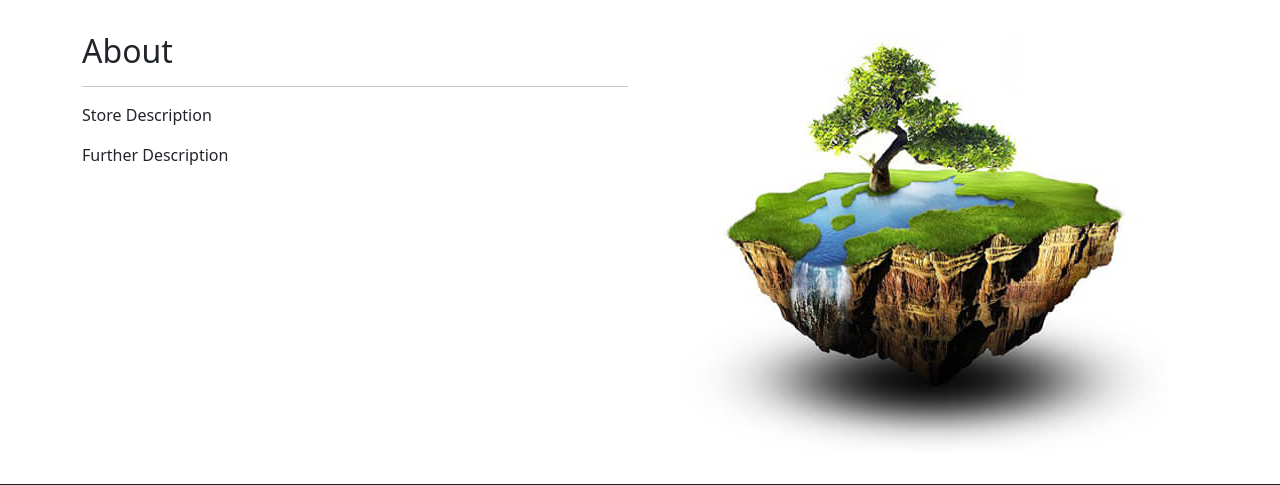
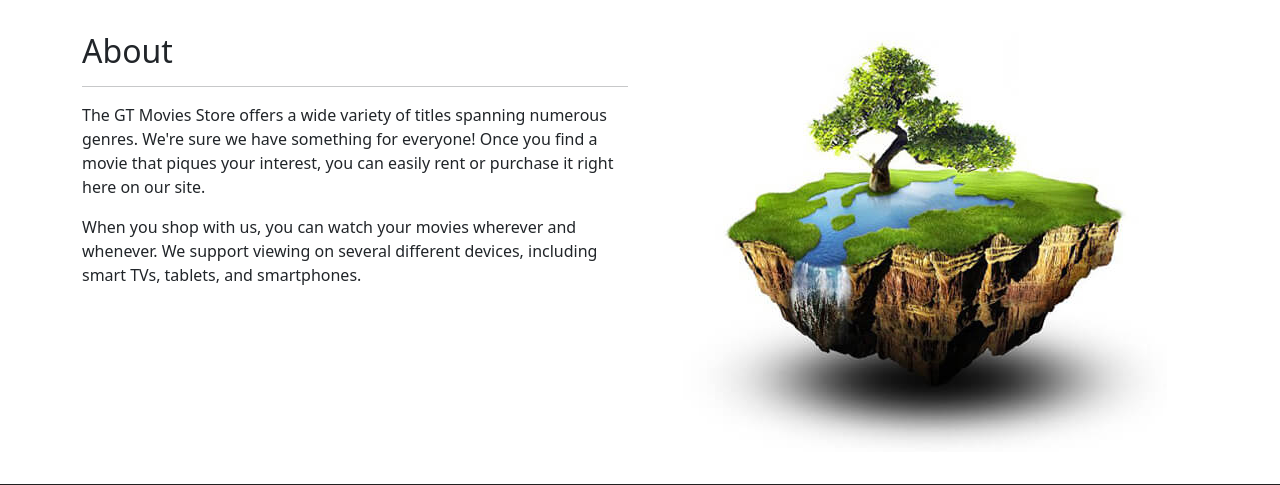
Before and after one commit to shailenamin/GTMoviesStore, a Django app: page /about in a window 1280 px wide. Shown: the part 82-567 px from the top of the page. Run offline with Django 5.2, Linux system fonts and the light colour scheme; some libraries are stand-ins or nearby versions.

Commit message:
Update about.html
Added descriptive text

```diff
--- a/home/templates/home/about.html
+++ b/home/templates/home/about.html
@@ -7,8 +7,16 @@
       <div class="col-md-6 mx-auto mb-3">
         <h2>About</h2>
         <hr />
-        <p>Store Description</p>
-        <p>Further Description</p>
+        <p>
+           The GT Movies Store offers a wide variety of titles
+           spanning numerous genres. We're sure we have something for everyone!
+           Once you find a movie that piques your interest, you can easily
+           rent or purchase it right here on our site.
+        </p>
+        <p>
+          When you shop with us, you can watch your movies wherever and whenever.
+          We support viewing on several different devices, including smart TVs, tablets, and smartphones.
+        </p>
       </div>
       <div class="col-md-6 mx-auto mb-3 text-center">
         <img src="{% static 'img/about.jpg' %}" class="max-width-100" alt="about" />
```
